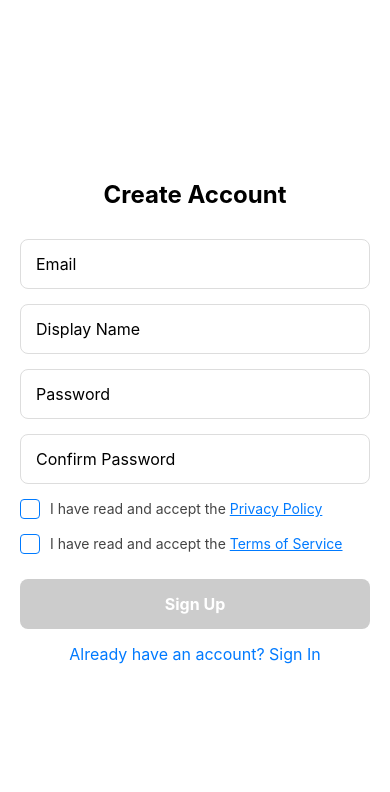
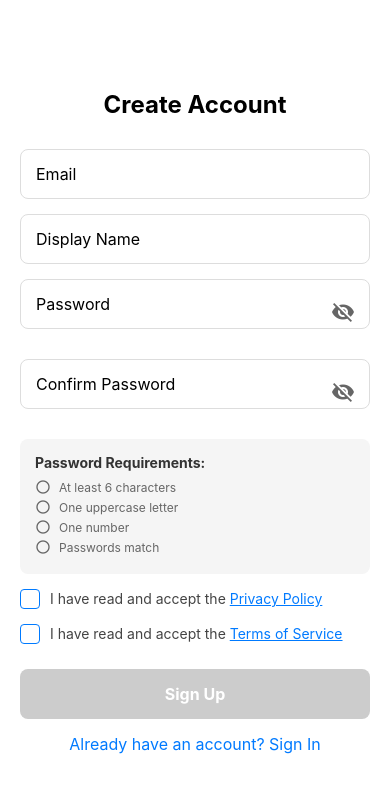
Before and after one commit to Velcron95/EventSnap, a React Native app: screen /SignUp in a window 390 px wide. Shown: the top 792 px of the page. Built offline with nearby package versions, Linux system fonts and the light colour scheme; no server answers.

Commit message:
fix: improve permissions handling and password reset flow - Add proper photo and media permissions - Fix permission screen redirection - Allow using same password in reset - Improve error handling

```diff
--- a/src/screens/ForgotPasswordScreen.tsx
+++ b/src/screens/ForgotPasswordScreen.tsx
@@ -33,6 +33,8 @@ export const ForgotPasswordScreen = () => {
   const [loading, setLoading] = useState(false);
   const [codeSent, setCodeSent] = useState(false);
   const fadeAnim = useRef(new Animated.Value(1)).current;
+  const [showNewPassword, setShowNewPassword] = useState(false);
+  const [showConfirmPassword, setShowConfirmPassword] = useState(false);
 
   // Handle email passed from sign in screen
   useEffect(() => {
@@ -95,31 +97,47 @@ export const ForgotPasswordScreen = () => {
       const { error } = await supabase.auth.resetPasswordForEmail(email);
 
       if (error) {
+        if (error.message.includes('rate limit exceeded')) {
+          showErrorAlert(
+            'Rate Limit Exceeded',
+            'Too many attempts. Please wait a few minutes before trying again or check your email for the previous reset link.'
+          );
+        } else {
           showErrorAlert('Error', error.message);
+        }
       } else {
+        setCodeSent(true);
         showSuccessAlert(
           'Check Your Email',
           'We\'ve sent a verification code to your email. Enter it below along with your new password.'
         );
-        setCodeSent(true);
       }
     } catch (err) {
       console.error('Password reset error:', err);
+      if (err instanceof Error) {
+        if (err.message.includes('rate limit exceeded')) {
+          showErrorAlert(
+            'Rate Limit Exceeded',
+            'Too many attempts. Please wait a few minutes before trying again or check your email for the previous reset link.'
+          );
+        } else if (err.message.includes('email rate succeeded')) {
+          setCodeSent(true);
+          showSuccessAlert(
+            'Check Your Email',
+            'We\'ve sent a verification code to your email. Enter it below along with your new password.'
+          );
+        } else {
           showErrorAlert('Error', 'An unexpected error occurred');
+        }
+      }
     } finally {
       setLoading(false);
     }
   };
 
   const handleResetPassword = async () => {
-    // Validate all fields
-    if (!verificationCode || verificationCode.length < 6) {
-      showErrorAlert('Error', 'Please enter the 6-digit verification code from your email');
-      return;
-    }
-
-    if (!newPassword || newPassword.length < 8) {
-      showErrorAlert('Error', 'Password must be at least 8 characters long');
+    if (!email || !newPassword || !confirmPassword || !verificationCode) {
+      showErrorAlert('Error', 'Please fill in all fields');
       return;
     }
 
@@ -128,13 +146,16 @@ export const ForgotPasswordScreen = () => {
       return;
     }
 
+    // Password requirements check
+    if (newPassword.length < 6 || !/[A-Z]/.test(newPassword) || !/[0-9]/.test(newPassword)) {
+      showErrorAlert('Error', 'Password must have at least 6 characters, one uppercase letter, and one number');
+      return;
+    }
+
     setLoading(true);
 
     try {
-      // First verify the OTP code
-      console.log('Verifying code and resetting password...');
-
-      // Verify the OTP first - this will also sign the user in
+      // First verify the OTP
       const { error: verifyError } = await supabase.auth.verifyOtp({
         email,
         token: verificationCode,
@@ -142,26 +163,30 @@ export const ForgotPasswordScreen = () => {
       });
 
       if (verifyError) {
-        console.error('Verification error:', verifyError);
         showErrorAlert('Error', 'Invalid or expired verification code. Please try again.');
-        setLoading(false);
         return;
       }
 
-      // Now update the password
+      // After successful OTP verification, update the password
       const { error: updateError } = await supabase.auth.updateUser({
         password: newPassword
       });
 
-      // Sign out regardless of the result
+      if (updateError) {
+        // Only show error if it's not related to same password
+        const errorMessage = updateError.message.toLowerCase();
+        if (!errorMessage.includes('same password') &&
+            !errorMessage.includes('new password should be different')) {
+          showErrorAlert('Error', updateError.message);
+          return;
+        }
+      }
+
+      // Sign out and redirect
       await supabase.auth.signOut();
-
-      if (updateError) {
-        showErrorAlert('Error', updateError.message);
-      } else {
       showSuccessAlert(
         'Success',
-          'Your password has been reset successfully. Please sign in with your new password.',
+        'Your password has been updated successfully. Please sign in with your password.',
         () => {
           navigation.reset({
             index: 0,
@@ -169,17 +194,9 @@ export const ForgotPasswordScreen = () => {
           });
         }
       );
-      }
-    } catch (err) {
-      console.error('Password reset error:', err);
-      showErrorAlert('Error', 'An unexpected error occurred');
-
-      // Try to sign out if there was an error
-      try {
-        await supabase.auth.signOut();
-      } catch (e) {
-        console.error('Error signing out:', e);
-      }
+    } catch (error) {
+      console.error('Unexpected error during password reset:', error);
+      showErrorAlert('Error', 'An unexpected error occurred while resetting your password.');
     } finally {
       setLoading(false);
     }
@@ -263,24 +280,67 @@ export const ForgotPasswordScreen = () => {
 
                 <View style={styles.inputContainer}>
                   <Text style={styles.label}>New Password</Text>
+                  <View style={styles.passwordInputContainer}>
                     <TextInput
-                    style={styles.input}
+                      style={[styles.input, { flex: 1 }]}
                       placeholder="Enter new password"
                       value={newPassword}
                       onChangeText={setNewPassword}
-                    secureTextEntry
+                      secureTextEntry={!showNewPassword}
                     />
+                    <TouchableOpacity
+                      style={styles.eyeIcon}
+                      onPress={() => setShowNewPassword(!showNewPassword)}
+                    >
+                      <MaterialIcons
+                        name={showNewPassword ? "visibility-off" : "visibility"}
+                        size={24}
+                        color={colors.text.secondary}
+                      />
+                    </TouchableOpacity>
+                  </View>
+                  <View style={styles.passwordCriteria}>
+                    <Text style={styles.criteriaText}>Password must have:</Text>
+                    <Text style={[
+                      styles.criteriaItem,
+                      newPassword.length >= 6 && styles.criteriaMet
+                    ]}>• At least 6 characters</Text>
+                    <Text style={[
+                      styles.criteriaItem,
+                      /[A-Z]/.test(newPassword) && styles.criteriaMet
+                    ]}>• One uppercase letter</Text>
+                    <Text style={[
+                      styles.criteriaItem,
+                      /[0-9]/.test(newPassword) && styles.criteriaMet
+                    ]}>• One number</Text>
+                    <Text style={[
+                      styles.criteriaItem,
+                      newPassword === confirmPassword && confirmPassword !== '' && styles.criteriaMet
+                    ]}>• Passwords match</Text>
+                  </View>
                 </View>
 
                 <View style={styles.inputContainer}>
                   <Text style={styles.label}>Confirm Password</Text>
+                  <View style={styles.passwordInputContainer}>
                     <TextInput
-                    style={styles.input}
+                      style={[styles.input, { flex: 1 }]}
                       placeholder="Confirm new password"
                       value={confirmPassword}
                       onChangeText={setConfirmPassword}
-                    secureTextEntry
+                      secureTextEntry={!showConfirmPassword}
                     />
+                    <TouchableOpacity
+                      style={styles.eyeIcon}
+                      onPress={() => setShowConfirmPassword(!showConfirmPassword)}
+                    >
+                      <MaterialIcons
+                        name={showConfirmPassword ? "visibility-off" : "visibility"}
+                        size={24}
+                        color={colors.text.secondary}
+                      />
+                    </TouchableOpacity>
+                  </View>
                 </View>
 
                 <TouchableOpacity
@@ -394,4 +454,35 @@ const styles = StyleSheet.create({
     color: colors.primary,
     fontSize: typography.sizes.md,
   },
+  passwordInputContainer: {
+    flexDirection: 'row',
+    alignItems: 'center',
+    borderWidth: 1,
+    borderColor: colors.border,
+    borderRadius: 8,
+    backgroundColor: '#FFFFFF',
+  },
+  eyeIcon: {
+    padding: spacing.sm,
+    marginRight: spacing.sm,
+  },
+  passwordCriteria: {
+    marginTop: spacing.sm,
+    padding: spacing.sm,
+    backgroundColor: colors.background,
+    borderRadius: 8,
+  },
+  criteriaText: {
+    fontSize: typography.sizes.sm,
+    color: colors.text.secondary,
+    marginBottom: spacing.xs,
+  },
+  criteriaItem: {
+    fontSize: typography.sizes.sm,
+    color: colors.text.secondary,
+    marginLeft: spacing.sm,
+  },
+  criteriaMet: {
+    color: colors.success,
+  },
 });
--- a/src/screens/SignUpScreen.tsx
+++ b/src/screens/SignUpScreen.tsx
@@ -15,6 +15,7 @@ import { Linking } from 'react-native';
 import MaterialIcons from 'react-native-vector-icons/MaterialIcons';
 import { CustomAlert } from '../components/CustomAlert';
 import { useCustomAlert } from '../hooks/useCustomAlert';
+import { supabase } from '../lib/supabase';
 
 type Props = NativeStackScreenProps<RootStackParamList, 'SignUp'>;
 
@@ -26,8 +27,28 @@ export const SignUpScreen: React.FC<Props> = ({ navigation }) => {
   const [loading, setLoading] = useState(false);
   const [privacyPolicyAccepted, setPrivacyPolicyAccepted] = useState(false);
   const [termsAccepted, setTermsAccepted] = useState(false);
+  const [showPassword, setShowPassword] = useState(false);
+  const [showConfirmPassword, setShowConfirmPassword] = useState(false);
   const { signUp } = useAuth();
   const { alertProps, showAlert } = useCustomAlert();
+
+  // Password requirements
+  const passwordRequirements = {
+    minLength: 6,
+    hasUpperCase: /[A-Z]/.test(password),
+    hasNumber: /\d/.test(password),
+    passwordsMatch: password === confirmPassword && password !== '',
+  };
+
+  const checkEmailExists = async (email: string) => {
+    const { error } = await supabase.auth.signInWithPassword({
+      email,
+      password: 'dummy-password-for-check'
+    });
+
+    // If we get a specific error about invalid credentials, the email exists
+    return error?.message.includes('Invalid login credentials');
+  };
 
   const handleSignUp = async () => {
     if (!email || !password || !confirmPassword || !displayName) {
@@ -60,7 +81,30 @@ export const SignUpScreen: React.FC<Props> = ({ navigation }) => {
     setLoading(true);
 
     try {
-      // Sign up with email confirmation
+      // First check if email exists
+      const emailExists = await checkEmailExists(email);
+
+      if (emailExists) {
+        showAlert({
+          type: 'error',
+          title: 'Email Already in Use',
+          message: 'This email address is already registered. Please try signing in or use a different email address.',
+          confirmText: 'Sign In',
+          onConfirm: () => {
+            navigation.navigate('SignIn');
+          },
+          cancelText: 'Try Again',
+          onCancel: () => {
+            setEmail('');
+            setPassword('');
+            setConfirmPassword('');
+          }
+        });
+        setLoading(false);
+        return;
+      }
+
+      // If email doesn't exist, proceed with signup
       const { error: signUpError } = await signUp(
         email,
         password,
@@ -70,12 +114,11 @@ export const SignUpScreen: React.FC<Props> = ({ navigation }) => {
       );
 
       if (signUpError) {
-        // Check if this is a profile creation error but account was created
+        console.log('Sign up error message:', signUpError.message);
+
         if (signUpError.message.includes('profile') && signUpError.message.includes('error')) {
-          // Don't show any alert for profile creation errors
           console.log('Profile creation error:', signUpError.message);
         }
-        // Check if this is the email confirmation message
         else if (signUpError.message.includes('check your email for a confirmation link')) {
           showAlert({
             type: 'success',
@@ -83,12 +126,10 @@ export const SignUpScreen: React.FC<Props> = ({ navigation }) => {
             message: 'Your account has been created! Please check your email for a verification link. If you do not receive an email within a few minutes, check your spam folder or try a different email address.',
             confirmText: 'OK',
             onConfirm: () => {
-              // Navigate to sign in screen after showing the alert
               navigation.navigate('SignIn');
             },
             cancelText: 'I didn\'t get the email',
             onCancel: () => {
-              // For testing/development - in production you'd want a proper solution
               showAlert({
                 type: 'info',
                 title: 'Email Troubleshooting',
@@ -97,23 +138,19 @@ export const SignUpScreen: React.FC<Props> = ({ navigation }) => {
             }
           });
         } else {
-          // Error occurred but don't show any alert
           console.log('Sign up error:', signUpError.message);
         }
       } else {
-        // This would only happen if email was already confirmed
         showAlert({
           type: 'success',
           title: 'Account Created',
           message: 'Your account has been created successfully. You can now sign in.',
           onConfirm: () => {
-            // Navigate to sign in screen
             navigation.navigate('SignIn');
           }
         });
       }
     } catch (error) {
-      // Don't show alert for unexpected errors either
       console.error('Unexpected error during sign up:', error);
     } finally {
       setLoading(false);
@@ -122,7 +159,6 @@ export const SignUpScreen: React.FC<Props> = ({ navigation }) => {
 
   const openUrl = async (url: string, errorMsg = 'Could not open URL') => {
     try {
-      // First check if the URL can be opened
       const supported = await Linking.canOpenURL(url);
 
       if (supported) {
@@ -172,21 +208,82 @@ export const SignUpScreen: React.FC<Props> = ({ navigation }) => {
           onChangeText={setDisplayName}
         />
 
+        <View style={styles.passwordContainer}>
           <TextInput
-          style={styles.input}
+            style={[styles.input, styles.passwordInput]}
             placeholder="Password"
             value={password}
             onChangeText={setPassword}
-          secureTextEntry
+            secureTextEntry={!showPassword}
           />
+          <TouchableOpacity
+            style={styles.eyeIcon}
+            onPress={() => setShowPassword(!showPassword)}
+          >
+            <MaterialIcons
+              name={showPassword ? "visibility" : "visibility-off"}
+              size={24}
+              color="#666"
+            />
+          </TouchableOpacity>
+        </View>
 
+        <View style={styles.passwordContainer}>
           <TextInput
-          style={styles.input}
+            style={[styles.input, styles.passwordInput]}
             placeholder="Confirm Password"
             value={confirmPassword}
             onChangeText={setConfirmPassword}
-          secureTextEntry
+            secureTextEntry={!showConfirmPassword}
           />
+          <TouchableOpacity
+            style={styles.eyeIcon}
+            onPress={() => setShowConfirmPassword(!showConfirmPassword)}
+          >
+            <MaterialIcons
+              name={showConfirmPassword ? "visibility" : "visibility-off"}
+              size={24}
+              color="#666"
+            />
+          </TouchableOpacity>
+        </View>
+
+        {/* Password Requirements */}
+        <View style={styles.requirementsContainer}>
+          <Text style={styles.requirementsTitle}>Password Requirements:</Text>
+          <View style={styles.requirementItem}>
+            <MaterialIcons
+              name={password.length >= passwordRequirements.minLength ? "check-circle" : "radio-button-unchecked"}
+              size={16}
+              color={password.length >= passwordRequirements.minLength ? "#4CAF50" : "#666"}
+            />
+            <Text style={styles.requirementText}>At least 6 characters</Text>
+          </View>
+          <View style={styles.requirementItem}>
+            <MaterialIcons
+              name={passwordRequirements.hasUpperCase ? "check-circle" : "radio-button-unchecked"}
+              size={16}
+              color={passwordRequirements.hasUpperCase ? "#4CAF50" : "#666"}
+            />
+            <Text style={styles.requirementText}>One uppercase letter</Text>
+          </View>
+          <View style={styles.requirementItem}>
+            <MaterialIcons
+              name={passwordRequirements.hasNumber ? "check-circle" : "radio-button-unchecked"}
+              size={16}
+              color={passwordRequirements.hasNumber ? "#4CAF50" : "#666"}
+            />
+            <Text style={styles.requirementText}>One number</Text>
+          </View>
+          <View style={styles.requirementItem}>
+            <MaterialIcons
+              name={passwordRequirements.passwordsMatch ? "check-circle" : "radio-button-unchecked"}
+              size={16}
+              color={passwordRequirements.passwordsMatch ? "#4CAF50" : "#666"}
+            />
+            <Text style={styles.requirementText}>Passwords match</Text>
+          </View>
+        </View>
 
         <View style={styles.checkboxContainer}>
           <TouchableOpacity
@@ -348,4 +445,39 @@ const styles = StyleSheet.create({
     color: '#007AFF',
     fontSize: 16,
   },
+  passwordContainer: {
+    position: 'relative',
+    marginBottom: 15,
+  },
+  passwordInput: {
+    paddingRight: 50,
+  },
+  eyeIcon: {
+    position: 'absolute',
+    right: 15,
+    top: '50%',
+    transform: [{ translateY: -12 }],
+  },
+  requirementsContainer: {
+    backgroundColor: '#f5f5f5',
+    padding: 15,
+    borderRadius: 8,
+    marginBottom: 15,
+  },
+  requirementsTitle: {
+    fontSize: 14,
+    fontWeight: 'bold',
+    color: '#333',
+    marginBottom: 8,
+  },
+  requirementItem: {
+    flexDirection: 'row',
+    alignItems: 'center',
+    marginBottom: 4,
+  },
+  requirementText: {
+    marginLeft: 8,
+    fontSize: 12,
+    color: '#666',
+  },
 });
```
Also changed, not shown: src/screens/PermissionsScreen.tsx (+20 -10 lines). Lines whose indentation alone changed are shown as unchanged.
